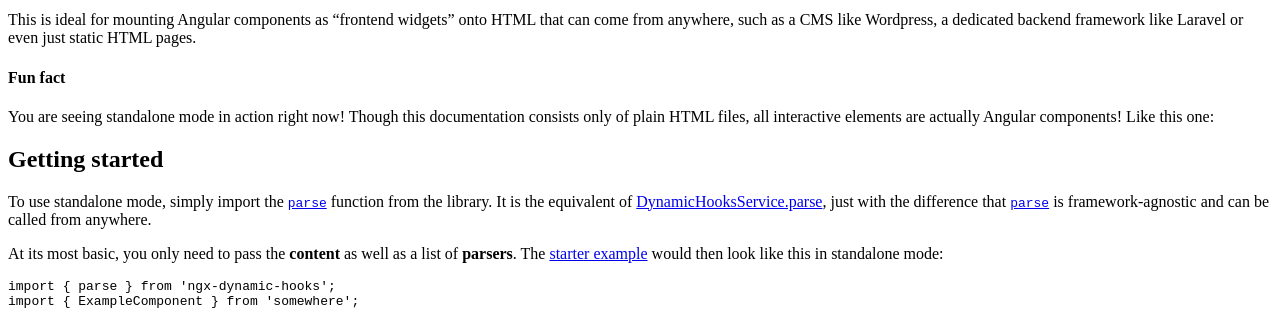
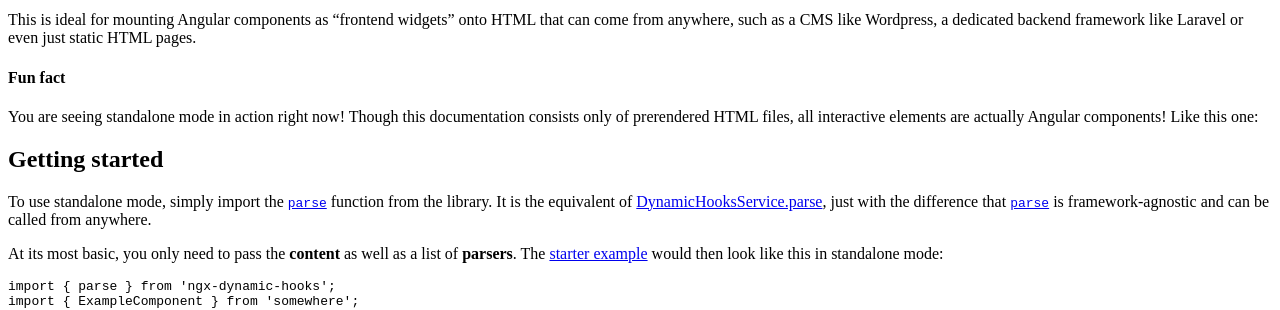
Before and after one commit to Angular-Dynamic-Hooks/Documentation, a Jekyll site: the page built from guide/standalone-mode.md, in a window 1280 px wide and 900 px high, scrolled down 16797 px. Shown: the part 152-462 px from the top of the window. Built offline with Jekyll 4.4.1, drawn with Linux system fonts in a browser that asks for light colours.

Commit message:
Documentation text updates

```diff
--- a/guide/standalone-mode.md
+++ b/guide/standalone-mode.md
@@ -14,7 +14,7 @@ This is ideal for mounting Angular components as "frontend widgets" onto HTML th
 
 {% include docs/notice.html content='
   <h4>Fun fact</h4>
-  <p>You are seeing standalone mode in action right now! Though this documentation consists only of plain HTML files, all interactive elements are actually Angular components! Like this one:</p>
+  <p>You are seeing standalone mode in action right now! Though this documentation consists only of prerendered HTML files, all interactive elements are actually Angular components! Like this one:</p>
   <app-example message="This is an Angular component!"></app-example>
 ' %}
 
```
